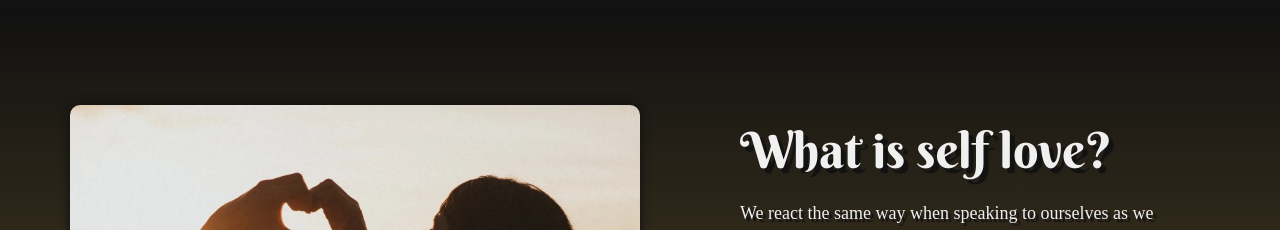
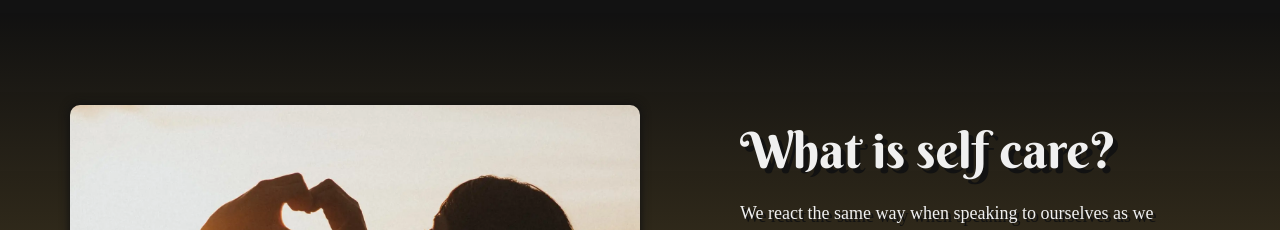
Before and after one commit to ariansamouiehome/life-coaching, a Next.js app: page / in a window 1280 px wide. Shown: the part 2336-2566 px from the top of the page. Built offline with nearby package versions, Linux system fonts and the light colour scheme; a web font is replaced by a local one.

Commit message:
self care text change

```diff
--- a/containers/Home/index.jsx
+++ b/containers/Home/index.jsx
@@ -70,7 +70,7 @@ const Home = () => {
 
             <ImageSideText
                 backgroundImage="/images/self-love.webp"
-                title="What is self love?"
+                title="What is self care?"
                 href="/book-a-call"
                 cta_text="book a call"
             >
```
